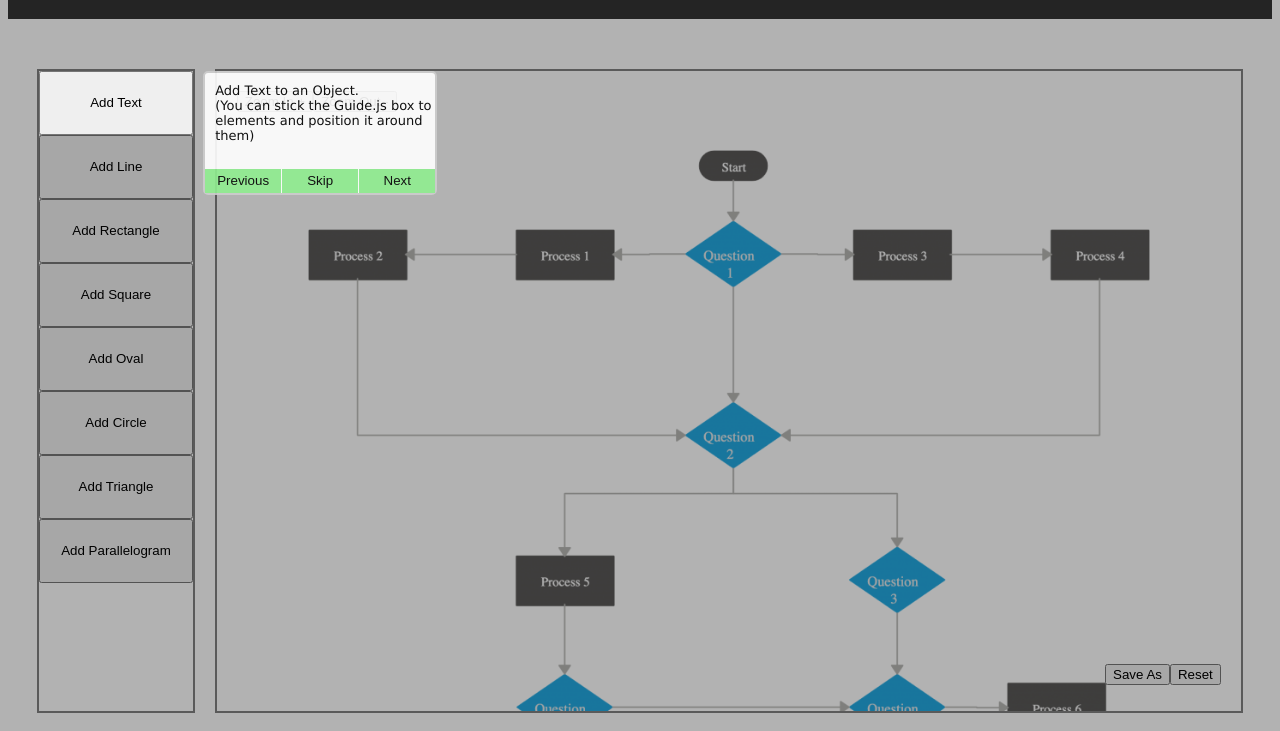
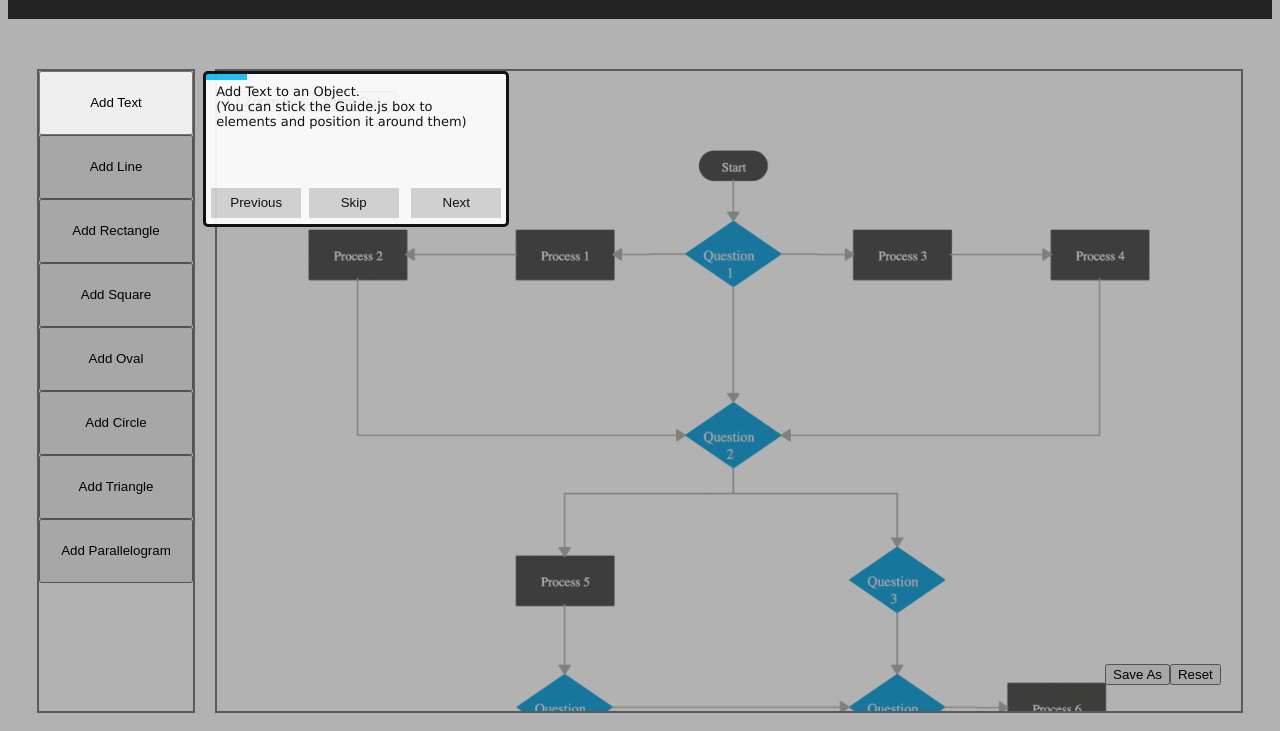
Before and after one commit to ranachirag/GuideJs, a website: page pub/examples.html in a window 1280 px wide. Both pictures are taken after a click on the button "Next". Shown: the part 69-800 px from the top of the page. Drawn offline with Linux system fonts and the light colour scheme.

Commit message:
added progress functionality

```diff
--- a/pub/javascript/guide.js
+++ b/pub/javascript/guide.js
@@ -17,7 +17,10 @@ function GuideJs() {
 
     this.elementHighlight = {
         element: null, // Element to highlight
-        addOutline: false,
+        addOutline: true,
+        borderWidth: "1px",
+        borderLine: "solid",
+        borderColor: "green",
         addOverlay: true,
     }
 
@@ -39,7 +42,6 @@ GuideJs.prototype = {
         if (this.numElements > 0) {
             const element = getElementByStepNumber(this.currentStep)
             const elementDescription = this.elementDescriptions[this.currentStep-1]
-            this.highlightElement(element)
             this.makeGuideBox(element, elementDescription)
 
         }
@@ -62,7 +64,7 @@ GuideJs.prototype = {
         this.guideBoxSettings.element = element
         this.guideBox = makeGuideBox(this.guideBoxSettings)
         setElementDescription(elementDescription)
-
+        this.highlightElement(element)
 
         if(this.currentStep < this.numElements){
 
@@ -75,6 +77,7 @@ GuideJs.prototype = {
                 const el = getElementByStepNumber(this.currentStep)
                 el.classList.remove("guidejs-highlight")
                 this.currentStep -= 1
+                updateProgress(this.guideBox, this.currentStep, this.numElements)
                 if (this.currentStep === 1) {
                     prevBtn.style.display = "none"
                 }
@@ -95,6 +98,7 @@ GuideJs.prototype = {
                 el.classList.remove("guidejs-highlight")
 
                 this.currentStep += 1
+                updateProgress(this.guideBox, this.currentStep, this.numElements)
                 if (this.currentStep > 1) {
                     prevBtn.style.display = ""
                 }
@@ -137,7 +141,7 @@ function highlightElement(highlightSettings) {
     // Adding outline to the given element in accordance to the given settings
     if (highlightSettings.addOutline) {
         const {borderWidth, borderLine, borderColor} = highlightSettings
-        element.style.border = `${borderWidth} ${borderLine} ${borderColor}`
+        // element.style.border = `${borderWidth} ${borderLine} ${borderColor}`
     }
 
     // Adding overlay to the page in accordance to the given settings
@@ -148,15 +152,20 @@ function highlightElement(highlightSettings) {
             const divOverlay = document.createElement("div")
             divOverlay.classList.add("guide-overlay")
 
-            console.log(element)
-
             const guidejsDiv = document.querySelector(".guidejs-elements")
             guidejsDiv.appendChild(divOverlay)
         }
 
         element.classList.add("guidejs-highlight")
 
+        // document.onmousemove = function(e) {
+        //     var mousecoords = getMousePos(e);
+        //     if ()
+
+        // };
     }
+
+
 }
 
 /* Makes a guide box that gives users context for steps */
@@ -333,3 +342,39 @@ function addSkipButton(guideBox) {
 function stopGuide() {
     document.querySelector(`.guidejs-elements`).remove()
 }
+
+
+function getMousePos(e) {
+    return {x:e.clientX,y:e.clientY};
+}
+
+function updateProgress(guideBox, currentStep, totalSteps) {
+    let currentPercentage = currentStep / totalSteps
+    const guideBoxWidth = guideBox.offsetWidth
+    const guideBoxHeight = guideBox.offsetHeight
+
+    // console.log(currentStep, totalSteps, currentPercentage, guideBox.style.backgroundPosition)
+
+    if (currentPercentage <= 0.25) {
+        currentPercentage = (1-currentPercentage) * guideBoxWidth
+        console.log
+        guideBox.style.backgroundPosition = `-${currentPercentage}px 0px, 295px -150px, 300px 145px, 0px 150px`
+
+    } else if(currentPercentage <= 0.5) {
+        currentPercentage = (1 - ((currentPercentage - 0.25) / 0.25)) * guideBoxHeight
+        guideBox.style.backgroundPosition = `0px 0px, 295px -${currentPercentage}px, 300px 145px, 0px 150px`
+
+    } else if(currentPercentage <= 0.75) {
+        currentPercentage = (1- ((currentPercentage - 0.5) / 0.25)) * guideBoxWidth
+        guideBox.style.backgroundPosition = `0px 0px, 295px 0px, ${currentPercentage}px 145px, 0px 150px`
+
+    } else if(currentPercentage <= 1) {
+        currentPercentage = (1 - ((currentPercentage - 0.75) / 0.25)) * guideBoxWidth
+        guideBox.style.backgroundPosition = `0px 0px, 295px 0px, 0px 145px, 0px ${currentPercentage}px`
+    }
+
+    if(currentPercentage == 1) {
+        guideBox.style.backgroundColor = 'rgb(18, 195, 248)'
+    }
+
+}
--- a/pub/styles/guidejs.css
+++ b/pub/styles/guidejs.css
@@ -9,10 +9,10 @@
 }
 
 .guide-box {
-    background-color: white;
-    width: 230px;
-    height: 120px;
-    border: 2px solid #ccc;
+    /* background-color: white; */
+    width: 300px;
+    height: 150px;
+    border: 3px solid black;
     border-radius: 5px;
     opacity: 0.9;
     transition: 0.3s;
@@ -20,7 +20,32 @@
     align-items: center;
     justify-content: center;
     z-index: 11;
+    background: linear-gradient(to right, rgb(18, 195, 248) 99.99%, transparent), linear-gradient(to bottom, rgb(18, 195, 248) 99.99%, transparent), linear-gradient(to right,  rgb(18, 195, 248) 99.99%, transparent), linear-gradient(to bottom,  rgb(17, 176, 224) 99.99%, transparent);
+    background-size: 100% 6px, 5px 100%, 100% 5px, 5px 100%;
+    background-repeat: no-repeat;
+    animation: progress 4s linear forwards;
+    /* background-position: -230px 0px, 225px -120px, 230px 115px, 0px 120px; */
+    background-position: -300px 0px, 295px -150px, 300px 145px, 0px 150px;
+    background-color: rgb(255, 255, 255);
 }
+
+/* @keyframes progress {
+    0% {
+      background-position: -230px 0px, 228px -120px, 230px 118px, 0px 120px;
+    }
+    25% {
+      background-position: 0px 0px, 228px -120px, 230px 118px, 0px 120px;
+    }
+    50% {
+      background-position: 0px 0px, 228px 0px, 230px 118px, 0px 120px;
+    }
+    75% {
+      background-position: 0px 0px, 228px 0px, 0px 118px, 0px 120px;
+    }
+    100% {
+      background-position: 0px 0px, 228px 0px, 0px 118px, 0px 0px;
+    }
+  } */
 
 .guide-box:hover {
     opacity: 1;
@@ -28,21 +53,24 @@
 
 .guide-previous-btn, .guide-skip-btn, .guide-next-btn {
     position: absolute;
-    width: 33%;
+    width: 30%;
     height: 20%;
     border: none;
     transition: all 0.5s;
     cursor: pointer;
-    bottom: 0;
-    background-color:lightgreen;
+    bottom: 6px;
+    /* right: 2px; */
+    color: black;
+    margin-right: 5px ;
+    background-color:lightgrey;
 }
 
 .guide-next-btn {
-    right: 0;
+    right: 0px;
 }
 
 .guide-previous-btn {
-    left: 0;
+    left: 5px;
 }
 
 .guide-previous-btn:hover {
@@ -64,6 +92,7 @@
     top: 0;
     margin-top: 10px;
     margin-left: 10px;
+    margin-right: 10px;
     font-size: small;
     font-family: Verdana, Geneva, Tahoma, sans-serif;
 }
```
